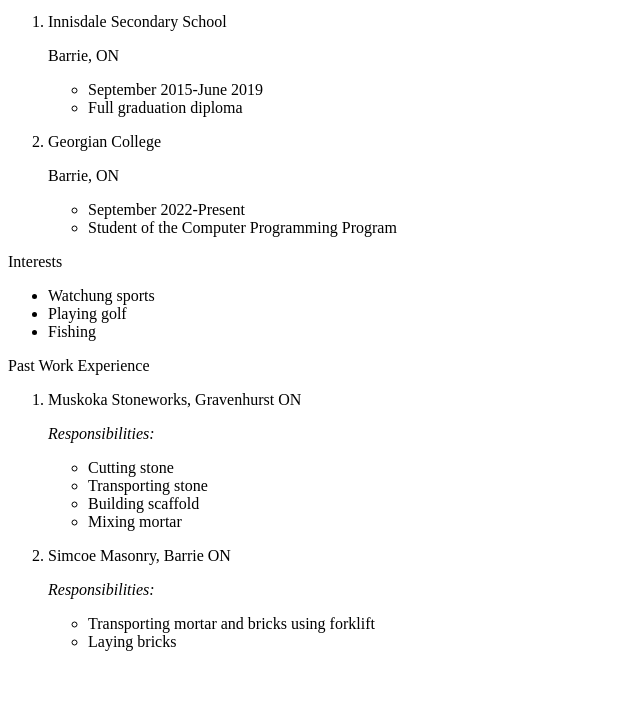
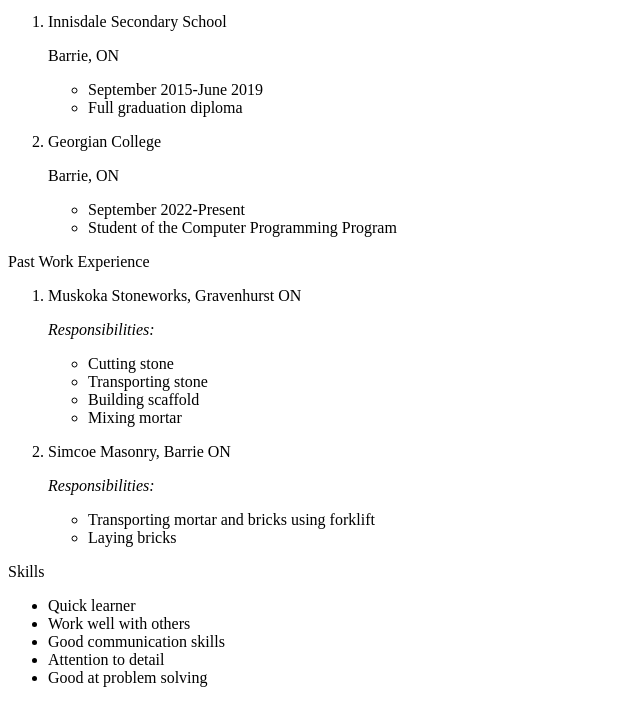
Before and after one commit to evanhinde/Resume-Portfolio-COMP-1002, a plain HTML site: page about.html in a window 1280 px wide. Shown: the part 153-856 px from the top of the page, without its empty margins (0-640 px from the left). Before the commit the page ends 820 px from the top, so only its background shows below. Drawn offline with Linux system fonts and the light colour scheme.

Commit message:
Add files via upload

```diff
--- a/about.html
+++ b/about.html
@@ -43,19 +43,6 @@
         </li>
     </ol>
 
-    <header>Interests</header>
-    <ul>
-        <li>
-            Watchung sports
-        </li>
-        <li>
-            Playing golf
-        </li>
-        <li>
-            Fishing
-        </li>
-    </ul>
-
     <header>Past Work Experience</header>
     <ol>
         <li>
@@ -90,6 +77,25 @@
         </li>
     </ol>
 
+    <header>Skills</header>
+    <ul>
+        <li>
+            Quick learner
+        </li>
+        <li>
+            Work well with others
+        </li>
+        <li>
+            Good communication skills
+        </li>
+        <li>
+            Attention to detail
+        </li>
+        <li>
+            Good at problem solving
+        </li>
+    </ul>
+
 
 
 </body>
```
Also changed, not shown: contact.html (+2 -1 lines), index.html (+13 -2 lines).
